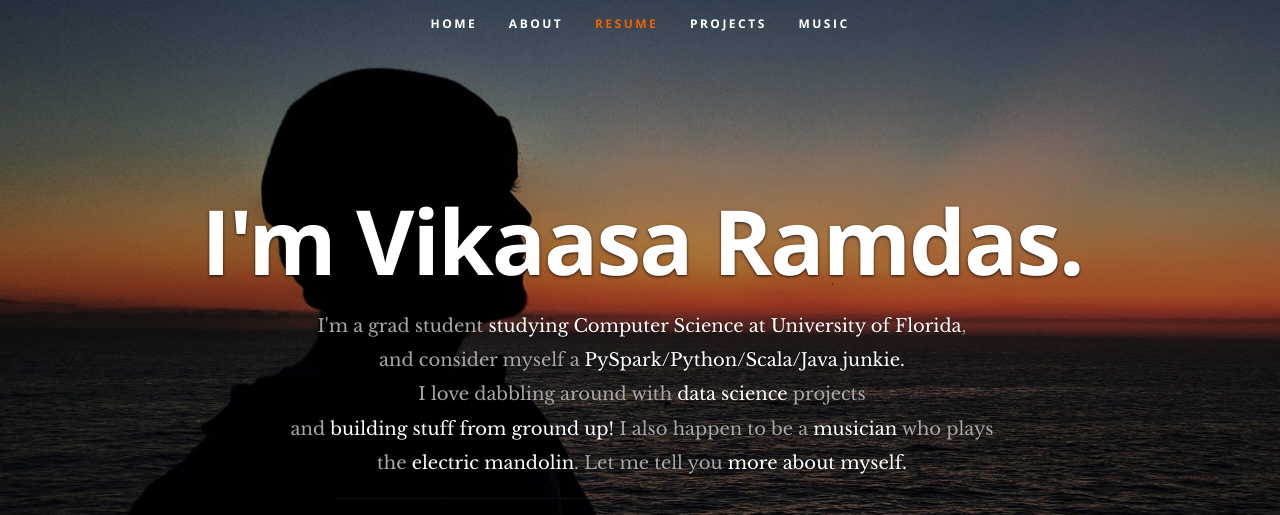
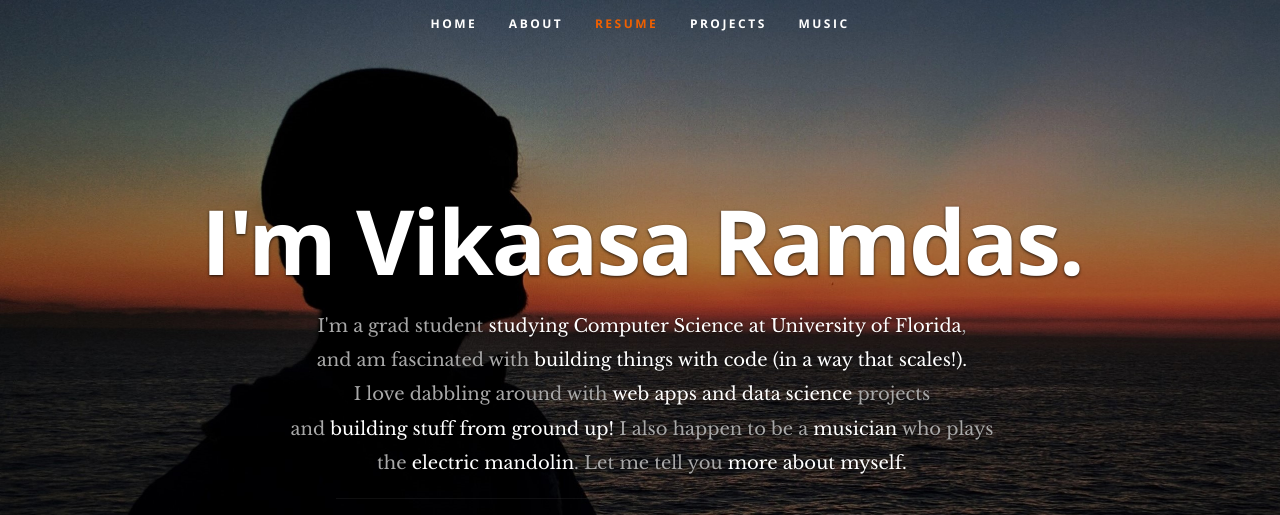
Before and after one commit to vikaasa/vikaasa.github.io, a plain HTML site: page index.html in a window 1280 px wide. Shown: the top 515 px of the page. Drawn offline with nearby package versions, Linux system fonts and the light colour scheme.

Commit message:
updated bio

```diff
--- a/index.html
+++ b/index.html
@@ -57,7 +57,7 @@
       <div class="row banner">
          <div class="banner-text">
             <h1 class="responsive-headline">I'm Vikaasa Ramdas.</h1>
-            <h3>I'm a grad student <span>studying Computer Science at University of Florida</span>, <br>and consider myself a <span> PySpark/Python/Scala/Java junkie.</span> <br> I love dabbling around with <span>data science </span>projects <br>and <span>building stuff from ground up!</span> I also happen to be a <span>musician</span> who plays the <span>electric mandolin</span>. Let me tell you <a class="smoothscroll" href="#about">more about myself.</a>
+            <h3>I'm a grad student <span>studying Computer Science at University of Florida</span>, <br>and am fascinated with <span> building things with code (in a way that scales!).</span> <br> I love dabbling around with <span> web apps and data science </span>projects <br>and <span>building stuff from ground up!</span> I also happen to be a <span>musician</span> who plays the <span>electric mandolin</span>. Let me tell you <a class="smoothscroll" href="#about">more about myself.</a>
             </h3>
             <hr />
             <ul class="social">
@@ -97,10 +97,8 @@
             <p>I'm a perfectionist. There, I said it. As a life-long musician, perfectionism is an intrinsic part of my personality now - something that has overlapped into other facades of my life as well. Its a quality that goes hand-in-hand with patience, relentless obsessiveness, and sleepless nights; all in all, a perfect combination for a grad student! <br><br>
 
 			I love data science - I have dabbled with data science projects in <a>PySpark/Spark, Python, MATLAB, and R.</a> My experience interning at <a>Mad Street Den</a> has given me a lot of exposure to writing <a>MapReduce jobs</a> in <a>PySpark/Spark.</a>
-			<br><br>I also enjoy core backend development; I have coded quite extensively in <a>Java, C, and C++,</a> and have experience building a large scale API in <a>Scala</a> as well. I've done some web design over the years as well, and am comfortable working with <a>Javascript/HTML/CSS.</a>
+			<br><br>I also enjoy core backend development; I have coded quite extensively in <a>Java, C++, and Python,</a> and have experience building a large scale API in <a>Scala</a> as well. I've done a lot of web design over the years as well, and am comfortable working with <a>Javascript/HTML/CSS.</a>
 			Check out some of my projects <a class="smoothscroll" href="#portfolio">below!</a><br>
-
-			I'm currently actively looking for full-time opportunities starting May 2017.
             </p>
 
             <div class="row">
```
